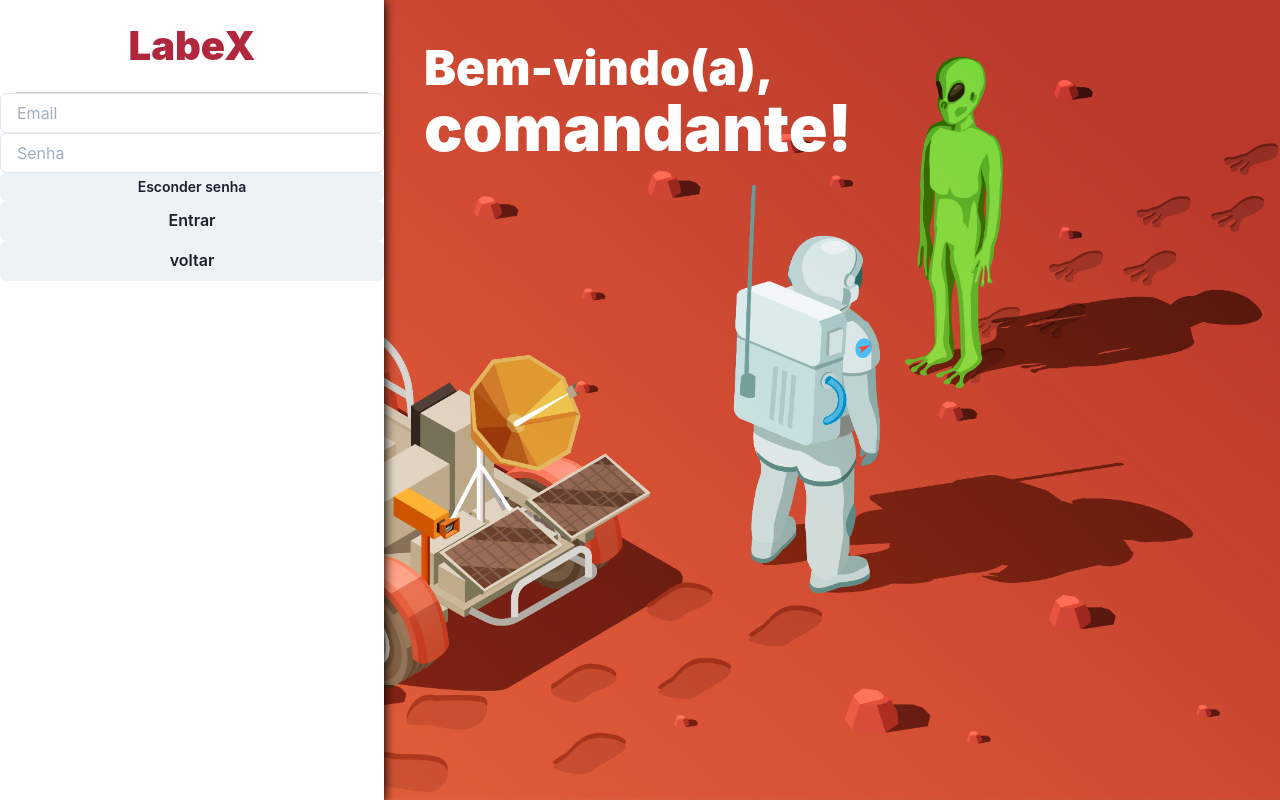
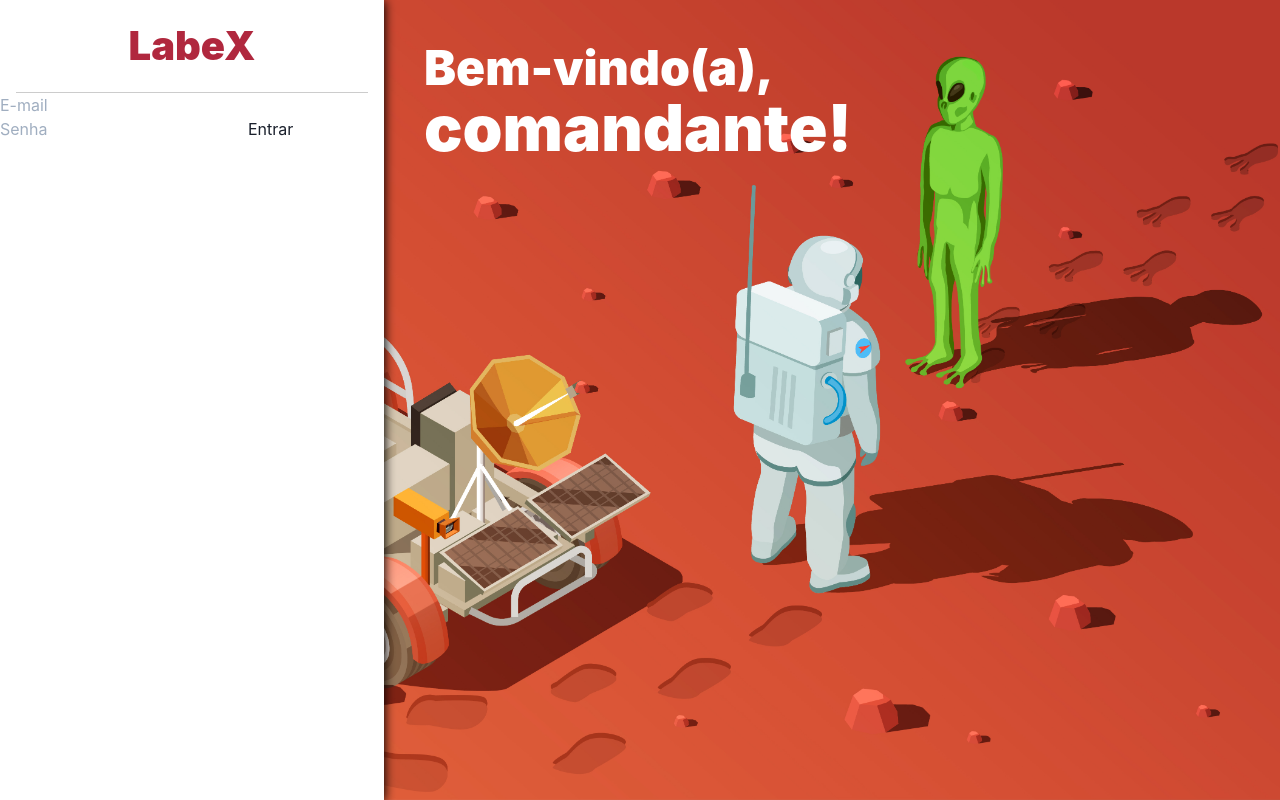
Before and after one commit to future4code/Adryane-Fernandes, a React (Create React App) app in the folder Semana10 - React Avançado/labex/: page /login in a window 1280 px wide. Built offline with nearby package versions, Linux system fonts and the light colour scheme.

Commit message:
form do login mudado para useForm

```diff
--- /dev/null
+++ b/Semana10 - React Avançado/labex/src/hooks/useForm.js
@@ -0,0 +1,14 @@
+import {useState} from 'react'
+
+function useForm(inicialState){
+    const [form, setForm] = useState(inicialState)
+
+    const onChange = (event) => {
+        const {name, value} = event.target
+        setForm({...form, [name]: value})
+    }
+
+    return [form, onChange]
+}
+
+export default useForm
--- a/Semana10 - React Avançado/labex/src/pages/public/LoginPage.js
+++ b/Semana10 - React Avançado/labex/src/pages/public/LoginPage.js
@@ -1,6 +1,7 @@
 import React, { useState, useEffect } from 'react'
 import { useHistory } from 'react-router-dom'
-import useInput from '../../hooks/useInput'
+// import useInput from '../../hooks/useInput'
+import useForm from '../../hooks/useForm'
 import Header from '../../components/Header'
 import login from '../../functions/login'
 import ImageBackground from '../../assents/backgroundLogin.jpg'
@@ -10,8 +11,12 @@ import { Input, Button } from '@chakra-ui/react'
 
 
 function LoginPage() {
-  const [email, handleLogin] = useInput('')
-  const [password, handlePassword] = useInput('')
+  const inicialState = {
+    email: '',
+    password: ''
+  }
+  const [form, onChange] = useForm(inicialState)
+
 
   const history = useHistory()
 
@@ -25,39 +30,49 @@ function LoginPage() {
 
   }, [history])
 
+  const body = {
+    email: form.email,
+    password: form.password
+  };
 
-  const body = {
-    email: email,
-    password: password
-  };
+  const handleSubmit = (event) => {
+    event.preventDefault()
+    console.log(form)
+    login(history, body)
+  }
 
   return (
     <Container>
       <ContainerForm>
         <Header />
-        <Input
-          placeholder={'Email'}
-          value={email}
-          onChange={handleLogin}
-          type='email'
-        />
+        <form onSubmit={handleSubmit}>
+          <input
+            // required
+            name={'email'}
+            placeholder={'E-mail'}
+            value={form.email}
+            onChange={onChange}
+            type={'email'}
+          />
+          <input
+            // required
+            name={'password'}
+            placeholder={"Senha"}
+            value={form.password}
+            onChange={onChange}
+            type={'password'}
+          // pr="4.5rem"
+          // type={show ? "text" : "password"}
+          />
 
-        <Input
-          value={password}
-          onChange={handlePassword}
-          pr="4.5rem"
-          type={show ? "text" : "password"}
-          placeholder="Senha"
-        />
-        <Button h="1.75rem" size="sm" onClick={handleClick}>
-          {show ? "Mostrar senha" : "Esconder senha"}
-        </Button>
-        <Button onClick={() => login(history, body)}>
-          Entrar
-        </Button>
-        <Button onClick={history.goBack}>
-          voltar
-        </Button>
+          {/* <Button h="1.75rem" size="sm" onClick={handleClick}>
+            {show ? "Mostrar senha" : "Esconder senha"}
+          </Button> */}
+          <button>Entrar</button>
+          {/* <Button onClick={history.goBack}>
+            voltar
+          </Button> */}
+        </form>
       </ContainerForm>
 
 
```
